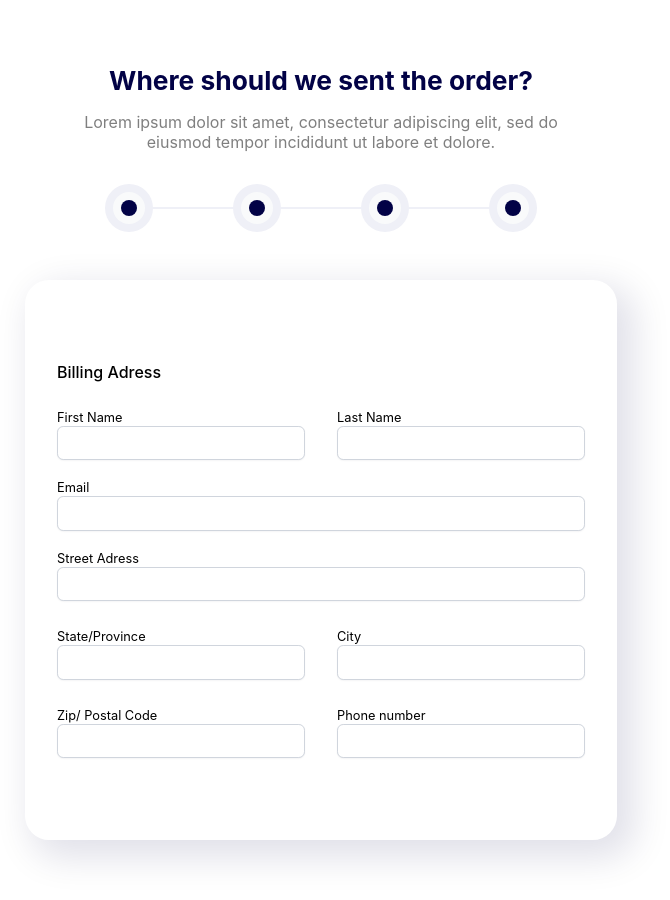
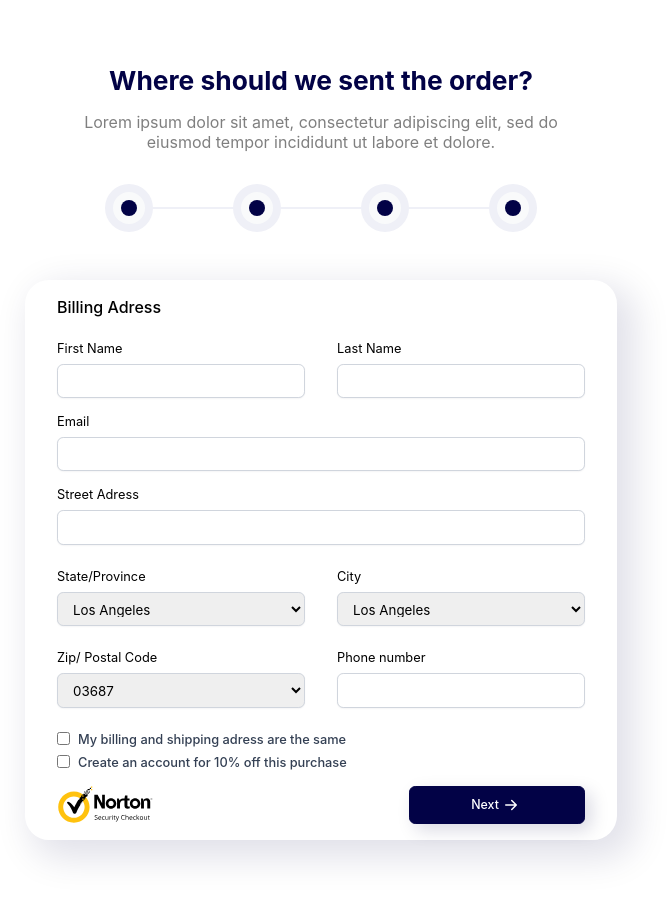
Before and after one commit to felipersan/checkout, a React (Create React App) app: page / in a window 1280 px wide. Shown: the top 900 px of the page, without its empty margins (319-989 px from the left). Built offline with nearby package versions, Linux system fonts and the light colour scheme.

Commit message:
feat: component completion

```diff
--- a/src/Components/BillingAdress/index.tsx
+++ b/src/Components/BillingAdress/index.tsx
@@ -1,7 +1,14 @@
 import * as S from './styles'
 import { Input } from '../Input/styles';
+import { Select } from '../Select';
+import NortonIcon from '../../assets/NortonIcon.svg'
+import { BsArrowRightShort } from "react-icons/bs";
+import { useContext } from 'react';
+import { StepContext } from '../../Contexts/Steps';
 
 export const BillingAdress = () => {
+
+  const { setStepLevel } = useContext(StepContext);
   return (
     <S.Container>
       <h3>Billing Adress</h3>
@@ -50,35 +57,44 @@ export const BillingAdress = () => {
       <S.GridName>
         <div>
           <label>State/Province</label>
-          <Input
+          <Select
             border={"0.775px solid #D0D5DD"}
             boxShadow={"0px 0.775px 1.55px rgba(16, 24, 40, 0.05)"}
             borderRadius={"6.2px"}
             height={"2.156rem"}
             padding={"8px 11px 8px 11px"}
-          />
+          >
+            <option value="LA">Los Angeles</option>
+            <option value="NY">New York</option>
+          </Select>
         </div>
         <div>
           <label>City</label>
-          <Input
+          <Select
             border={"0.775px solid #D0D5DD"}
             boxShadow={"0px 0.775px 1.55px rgba(16, 24, 40, 0.05)"}
             borderRadius={"6.2px"}
             height={"2.156rem"}
             padding={"8px 11px 8px 11px"}
-          />
+          >
+            <option value="LA">Los Angeles</option>
+            <option value="NY">New York</option>
+          </Select>
         </div>
       </S.GridName>
       <S.GridName>
         <div>
           <label>Zip/ Postal Code</label>
-          <Input
+          <Select
             border={"0.775px solid #D0D5DD"}
             boxShadow={"0px 0.775px 1.55px rgba(16, 24, 40, 0.05)"}
             borderRadius={"6.2px"}
             height={"2.156rem"}
             padding={"8px 11px 8px 11px"}
-          />
+          >
+            <option value="LA">03687</option>
+            <option value="NY">08659</option>
+          </Select>
         </div>
         <div>
           <label>Phone number</label>
@@ -91,6 +107,20 @@ export const BillingAdress = () => {
           />
         </div>
       </S.GridName>
+      <S.ContainerCheckbox>
+        <S.CheckboxContainer>
+          <input type="checkbox" />
+          <label>My billing and shipping adress are the same</label>
+        </S.CheckboxContainer>
+        <S.CheckboxContainer>
+          <input type="checkbox" />
+          <label>Create an account for 10% off this purchase</label>
+        </S.CheckboxContainer>
+      </S.ContainerCheckbox>
+      <S.NextContainer>
+        <img src={NortonIcon} />
+        <button onClick={() => {setStepLevel(1)}}>Next<BsArrowRightShort/></button>
+      </S.NextContainer>
     </S.Container>
   );
 }
--- a/src/Components/BillingAdress/styles.ts
+++ b/src/Components/BillingAdress/styles.ts
@@ -19,6 +19,10 @@ export const Container = styled.section`
   label{
     font-size: 0.8rem;
   }
+  @media (max-width: 600px) {
+    width: 90%;
+    height: 80%;
+  }
 `
 
 export const GridName = styled.div`
@@ -27,8 +31,77 @@ export const GridName = styled.div`
   grid-template-rows: 1fr;
   grid-column-gap: 2rem;
   margin-top: 1.5rem;
+  div{
+    display: flex;
+    flex-direction: column;
+    gap: 0.5rem;
+  }
+  @media (max-width: 600px) {
+    grid-template-columns: 1fr;
+    grid-template-rows: repeat(2, 1fr);
+    grid-row-gap: 1.5rem;
+  }
 `
 
 export const ContainerInput = styled.div`
   margin-top: 1rem;
+  display: flex;
+  flex-direction: column;
+  gap: 0.5rem;
 `
+
+export const CheckboxContainer = styled.div`
+  display: flex;
+  gap: 0.5rem;
+  margin-top: 0.5rem;
+  label{
+    font-style: normal;
+    font-weight: 500;
+    font-size: 0.8rem;
+    color: #344054;
+  }
+  input{
+    border: 0.775px solid #D0D5DD;
+    border-radius: 3.1px;
+    height: 0.8rem;
+    outline-color: #D0D5DD;
+    cursor: pointer;
+  }
+`
+
+export const ContainerCheckbox = styled.div`
+  margin-top: 1rem;
+`
+
+export const NextContainer = styled.div`
+  display: flex;
+  justify-content: space-between;
+  margin-top: 1rem;
+  flex-wrap: wrap;
+  gap: 1rem;
+  img{
+    width: 6.024rem;
+    height: 2.325rem;
+  }
+  button{
+    display: flex;
+    align-items: center;
+    justify-content: center;
+    background: var(--color-one);
+    border: 0.775px solid var(--color-one);
+    box-shadow: 6.2px 6.2px 18.6px rgba(2, 2, 70, 0.15);
+    border-radius: 6.2px;
+    font-style: normal;
+    font-weight: 500;
+    font-size: 0.775rem;
+    color: white;
+    width: 10.996rem;
+    height: 2.35rem;
+    cursor: pointer;
+  }
+  svg{
+    height: 1.5rem;
+    width: 1.5rem;
+    fill: white;
+  }
+`
--- /dev/null
+++ b/src/Components/Select/index.ts
@@ -0,0 +1,19 @@
+import styled from "styled-components";
+
+interface IProps {
+  width?: string;
+  boxShadow?: string;
+  border?: string;
+  borderRadius?: string;
+  height?: string;
+  padding?: string;
+}
+
+export const Select = styled.select<IProps>`
+  width: ${({ width }) => width ? width : '100%'};
+  box-shadow: ${({ boxShadow }) => boxShadow && boxShadow};
+  border: ${({ border }) => border && border};
+  border-radius: ${({ borderRadius }) => borderRadius && borderRadius};
+  height: ${({ height }) => height && height};
+  padding: ${({ padding }) => padding && padding};
+`
```
Also changed, not shown: src/assets/NortonIcon.svg (added).
